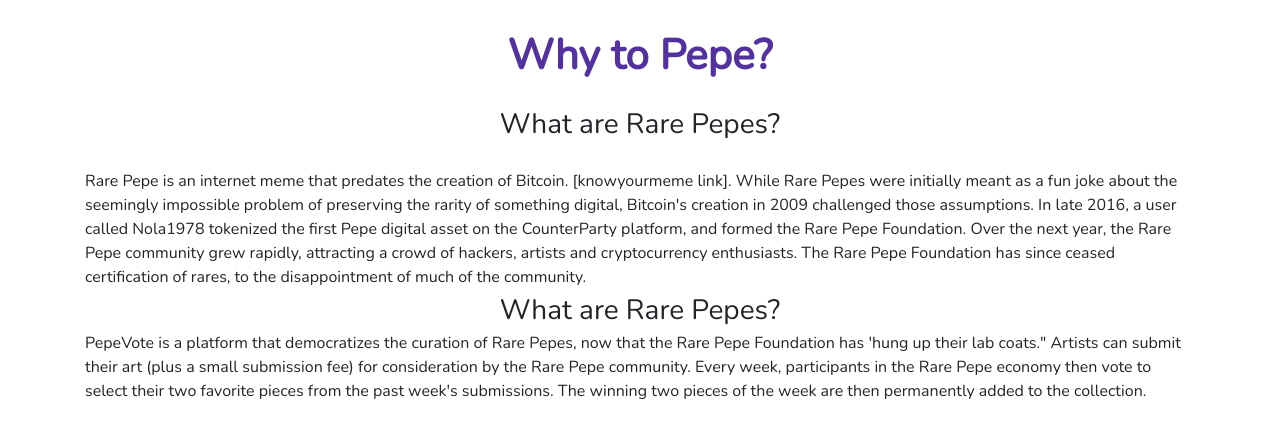
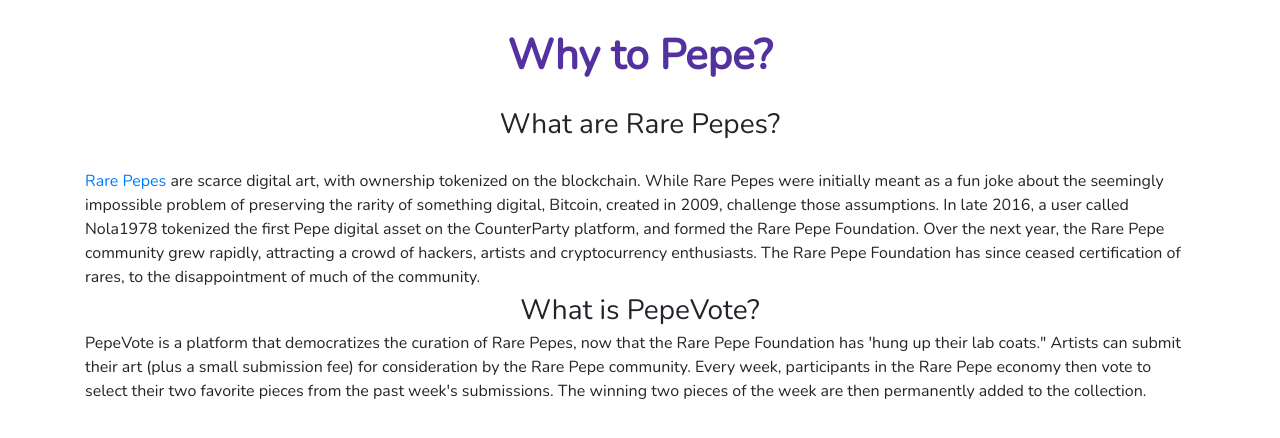
Before and after one commit to livinginformation/PepeVote, a Flask app: page /about in a window 1280 px wide. Shown: the part 56-494 px from the top of the page. Run offline with Flask 2, Linux system fonts and the light colour scheme; parts of the project's set-up code (start-up, migrations or seed data) failed here and were passed over; some libraries are stand-ins or nearby versions.

Commit message:
Update about.html

```diff
--- a/templates/about.html
+++ b/templates/about.html
@@ -8,11 +8,11 @@
     <div class='alone-text'>What are Rare Pepes?</div>
     <br>
     <div>
-      Rare Pepe is an internet meme that predates the creation of Bitcoin. [knowyourmeme link]. While Rare Pepes were initially meant as a fun joke about the seemingly impossible problem of preserving the rarity of something digital, Bitcoin's creation in 2009 challenged those assumptions. In late 2016, a user called Nola1978 tokenized the first Pepe digital asset on the CounterParty platform, and formed the Rare Pepe Foundation. Over the next year, the Rare Pepe community grew rapidly, attracting a crowd of hackers, artists and cryptocurrency enthusiasts. The Rare Pepe Foundation has since ceased certification of rares, to the disappointment of much of the community.
+      <a href="http://knowyourmeme.com/memes/rare-Pepe"> Rare Pepes</a> are scarce digital art, with ownership tokenized on the blockchain. While Rare Pepes were initially meant as a fun joke about the seemingly impossible problem of preserving the rarity of something digital, Bitcoin, created in 2009, challenge those assumptions. In late 2016, a user called Nola1978 tokenized the first Pepe digital asset on the CounterParty platform, and formed the Rare Pepe Foundation. Over the next year, the Rare Pepe community grew rapidly, attracting a crowd of hackers, artists and cryptocurrency enthusiasts. The Rare Pepe Foundation has since ceased certification of rares, to the disappointment of much of the community.
     </div>
 
 
-    <div class='alone-text'>What are Rare Pepes?</div>
+    <div class='alone-text'>What is PepeVote?</div>
 
     <div>
       PepeVote is a platform that democratizes the curation of Rare Pepes, now that the Rare Pepe Foundation has 'hung up their lab coats." Artists can submit their art (plus a small submission fee) for consideration by the Rare Pepe community. Every week, participants in the Rare Pepe economy then vote to select their two favorite pieces from the past week's submissions. The winning two pieces of the week are then permanently added to the collection.
```
